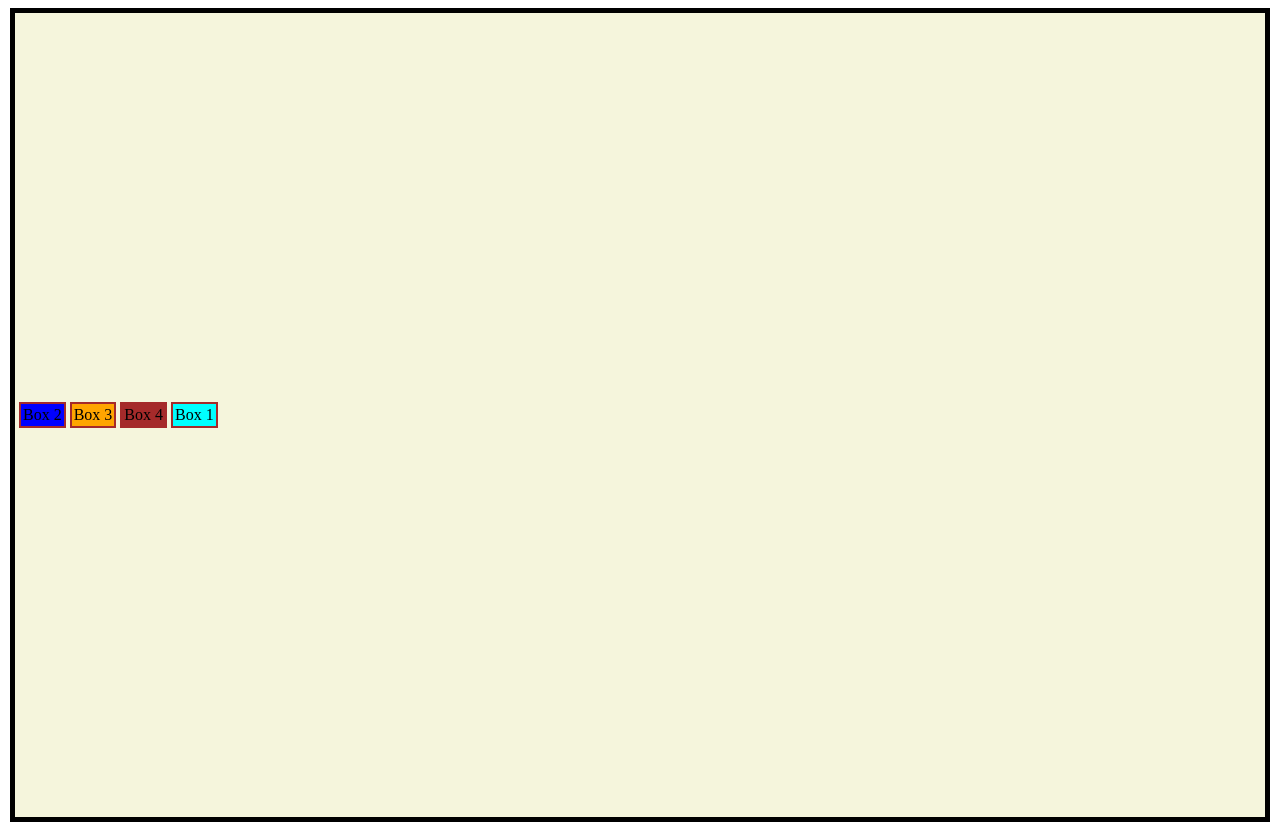
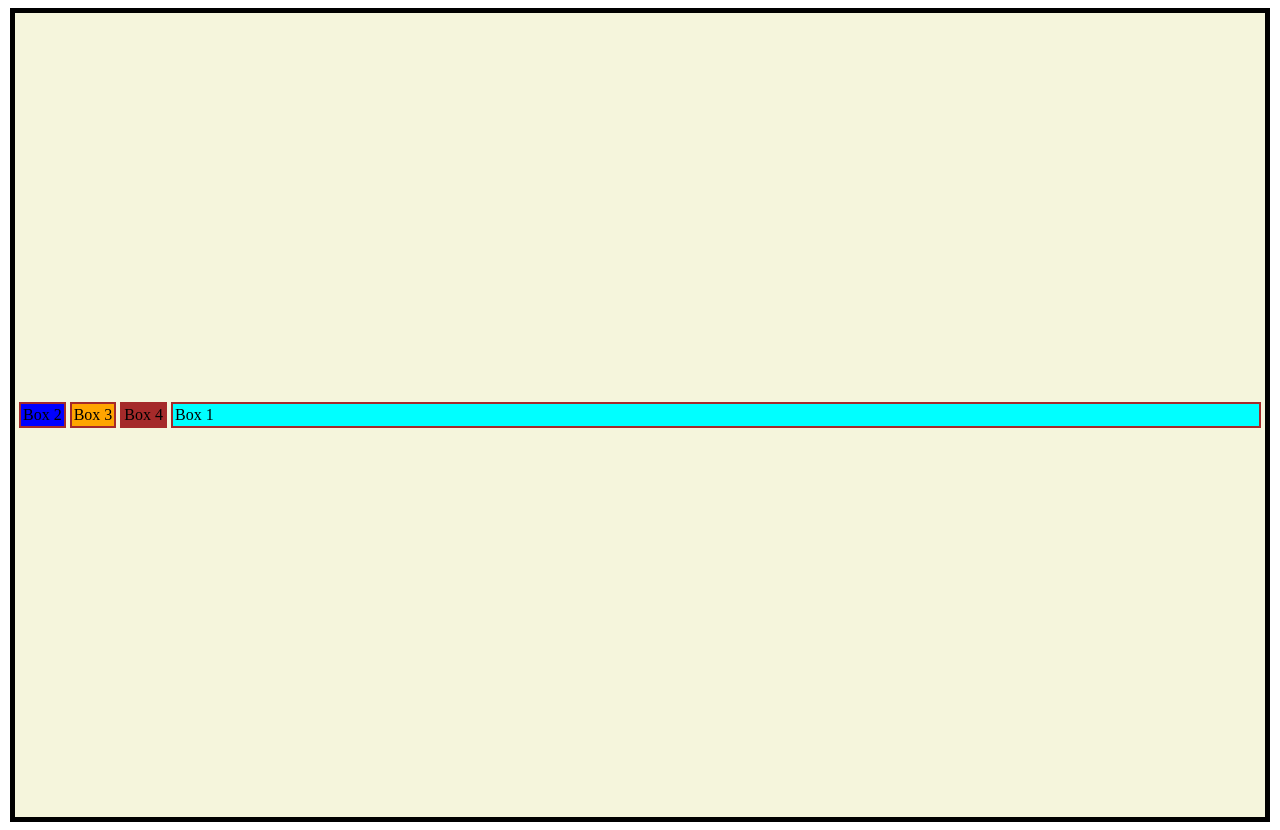
Before and after one commit to utkarsh98710/htmlclass5, a plain HTML site: page class20.css/index.html in a window 1280 px wide. Drawn offline with Linux system fonts and the light colour scheme.

Commit message:
revision

```diff
--- a/class20.css/index.html
+++ b/class20.css/index.html
@@ -34,8 +34,8 @@
         #box1{
             background-color: aqua;
             order: 500;
-            /* flex-shrink: 4;*/
-            /* flex-grow: 1; */
+            flex-shrink: 4;
+            flex-grow: 1;
             align-self:end;
         }
         #box2{
```
